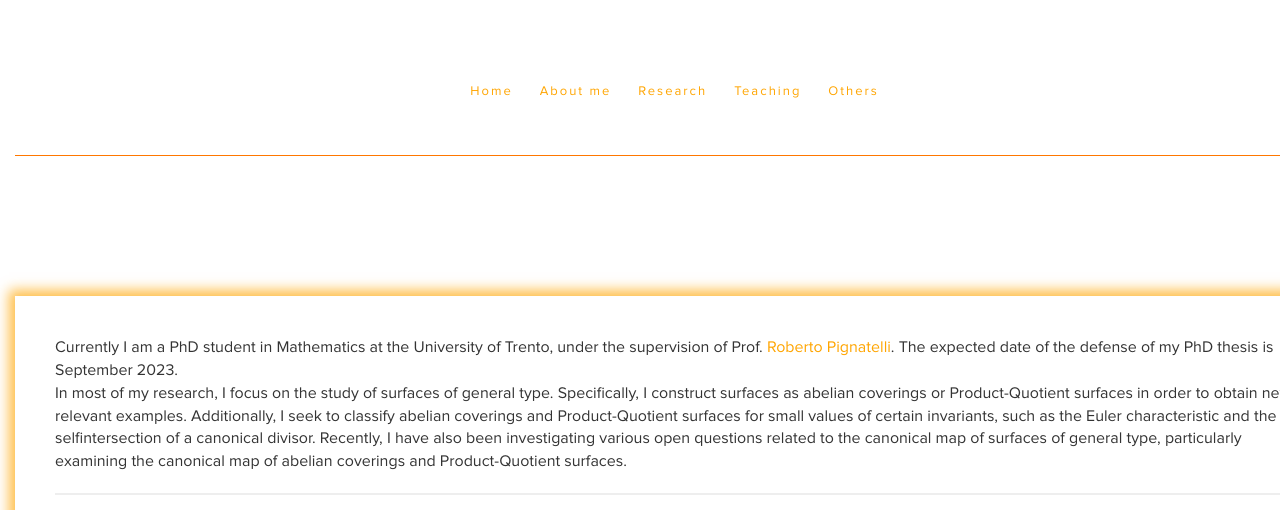
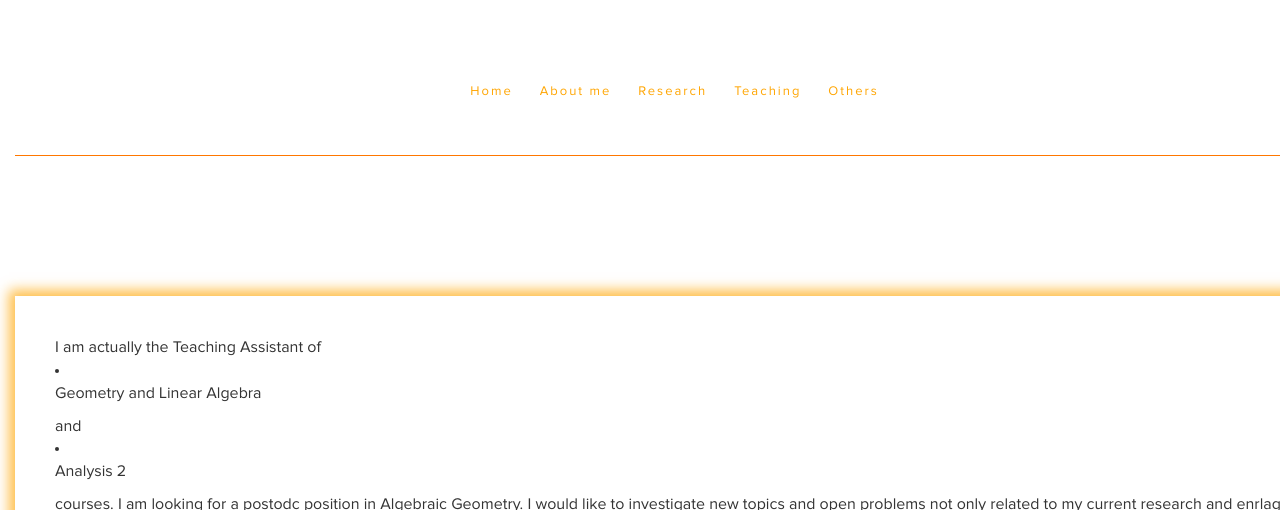
Before and after one commit to Fefe9696/FedericoFallucca, a plain HTML site: page cv.html in a window 1280 px wide. Shown: the top 510 px of the page. Drawn offline with nearby package versions, Linux system fonts and the light colour scheme; files whose address does not match are found by name.

Commit message:
Update cv.html

```diff
--- a/cv.html
+++ b/cv.html
@@ -46,12 +46,13 @@
 <!-- SECTIONS -->
 <section class="container">
 <div class="contact">
-Currently I am a PhD student in Mathematics at the University of Trento, under the supervision of Prof. <a style="color:orange" href="https://pignatelli.maths.unitn.it" target="_blank">Roberto Pignatelli</a>.
-	The expected date of the defense of my PhD thesis is September 2023.
-        <br>
-	In most of my research, I focus on the study of surfaces of general type. Specifically, I construct surfaces as abelian coverings or Product-Quotient surfaces in order to obtain new relevant examples.
-	Additionally, I seek to classify abelian coverings and Product-Quotient surfaces for small values of certain invariants, such as the Euler characteristic and the selfintersection of a canonical divisor.
-	Recently, I have also been investigating various open questions related to the canonical map of surfaces of general type, particularly examining the canonical map of abelian coverings and Product-Quotient surfaces.
+<!--Currently I am a PhD student in Mathematics at the University of Trento, under the supervision of Prof. <a style="color:orange" href="https://pignatelli.maths.unitn.it" target="_blank">Roberto Pignatelli</a>.  The expected date of the defense of my PhD thesis is September 2023.
+        <br>-->
+        I am actually the Teaching Assistant of <li> <p> Geometry and Linear Algebra </p></li> and <li> <p> Analysis 2 </p></li> courses. I am looking for a postodc position in Algebraic Geometry. I would like to investigate new topics and open problems not only related to my current research and enrlage my mathematical horizons.
+	<br>
+	In most of my research, I focus on the study of surfaces of general type. Specifically, I construct surfaces such as abelian coverings or product-quotient surfaces in order to obtain new relevant examples.
+	Additionally, I seek to classify abelian coverings and product-quotient surfaces for small values of certain invariants, such as the Euler characteristic and the selfintersection of a canonical divisor.
+	Recently, I have also been investigating various open questions related to the canonical map of surfaces of general type, particularly examining the canonical map of abelian coverings and product-quotient surfaces.
 <hr>
 <h2> Education </h2>
 <li><p> PhD in Mathematics, <a style="color:orange" href="https://www.maths.unitn.it/en" target="_blank"> University of Trento</a>, 2019-current.
```
